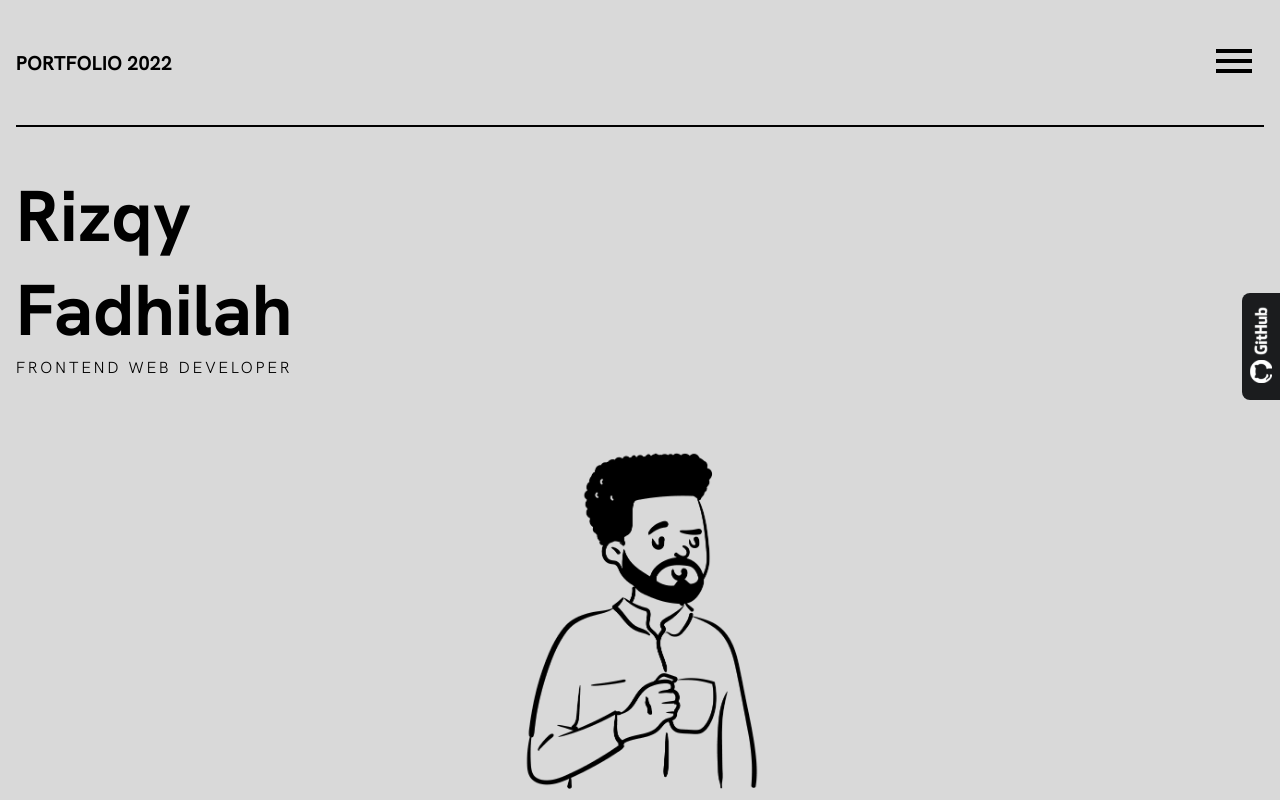
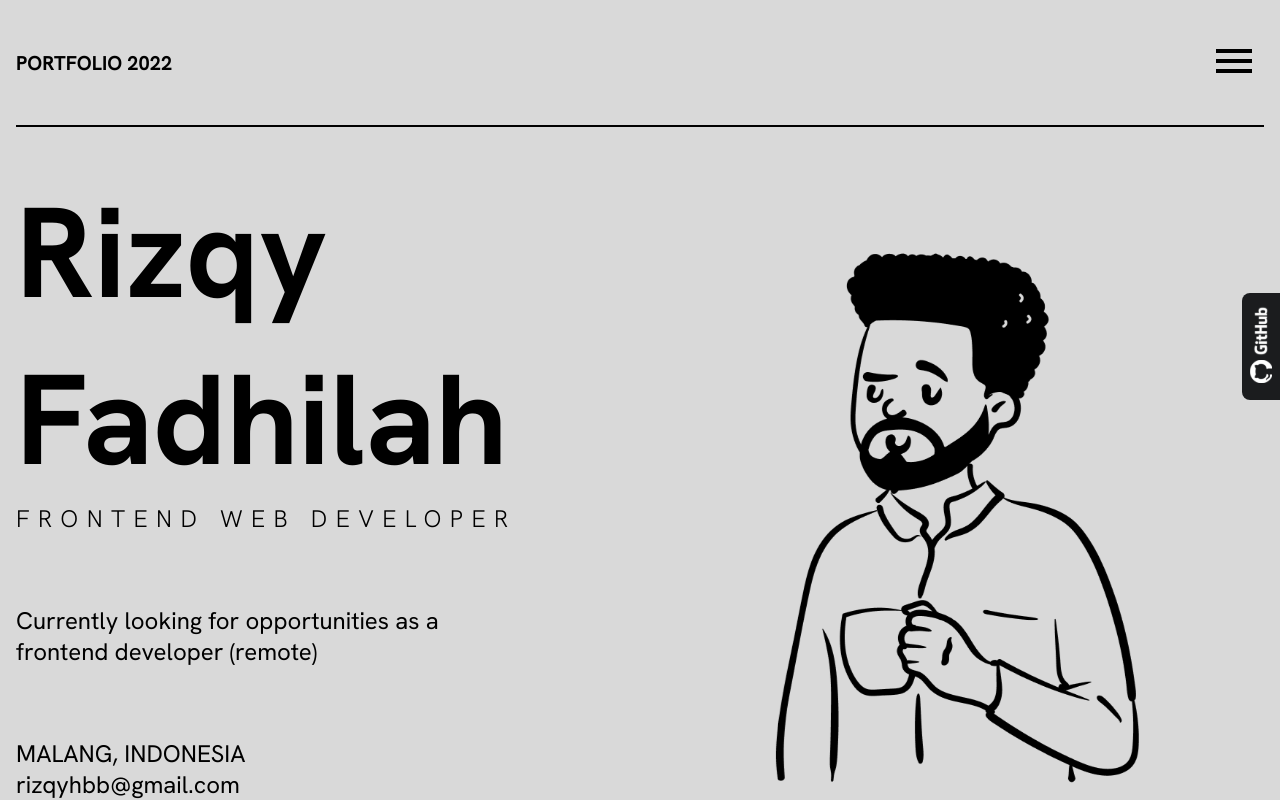
Before and after one commit to rizqyhbb/my-portfolio, a Next.js app: page / in a window 1280 px wide. Built offline with nearby package versions, Linux system fonts and the light colour scheme.

Commit message:
home page desktop done

```diff
--- a/src/components/title/Title.module.css
+++ b/src/components/title/Title.module.css
@@ -32,11 +32,51 @@
 }
 
 .subTitle {
-  letter-spacing: 3px;
+  letter-spacing: 0.2em;
   font-weight: lighter;
   display: inline;
   animation: opacity 1.5s;
   color: inherit;
+}
+
+.bannerContainer >  {
+  display: none;
+}
+
+.article {
+  display: none;
+  font-size: 24px;
+  margin-left: 16px;
+}
+
+@media only screen and (min-width: 768px) {
+  .container {
+    display: grid;
+    grid-template-columns: minmax(min-content, min-content);
+    height: 100vh;
+    height: calc(var(--vh) * 100 - var(--navHeight));
+  }
+
+  .title {
+    font-size: 128px;
+  }
+
+  .subTitle {
+    font-size: 24px;
+    letter-spacing: 0.35em;
+  }
+
+  .article {
+    display: grid;
+  }
+
+  .article:nth-child(2) {
+    align-items: center;
+  }
+
+  .article:last-child {
+    align-items: end;
+  }
 }
 
 @keyframes opacity {
--- a/src/components/title/index.tsx
+++ b/src/components/title/index.tsx
@@ -12,6 +12,7 @@ const Title = ({
   dark = false
 }: ITitle): JSX.Element => {
   return (
+    <div className={styles.container}>
       <div className={`${styles.bannerContainer} ${dark && styles.dark}`}>
         <div className={styles.blocker}></div>
         <h1 className={styles.title}>{title}</h1>
@@ -20,6 +21,13 @@ const Title = ({
           <p className={styles.subTitle}>{subtitle}</p>
         }
       </div>
+      <p className={styles.article}>Currently looking for opportunities as a frontend developer (remote)</p>
+      <p className={styles.article}>
+        MALANG, INDONESIA
+        <br/>
+        rizqyhbb@gmail.com
+      </p>
+    </div>
   );
 };
 
--- a/src/pages/index.tsx
+++ b/src/pages/index.tsx
@@ -18,8 +18,10 @@ const Home: NextPageWithLayout = () => {
         <div className={styles.titleContainer}>
           <Title title={<span>Rizqy<br />Fadhilah</span>} subtitle='FRONTEND WEB DEVELOPER' />
         </div>
-        <div className={styles.image}>
-          <Image alt='character' src="/char.png" width={240} height={350} quality={100} />
+        <div className={styles.imageContainer}>
+          <div className={styles.image}>
+            <Image alt='character' src="/char.png" quality={100} fill/>
+          </div>
         </div>
       </div>
     </div>
--- a/src/styles/Home.module.css
+++ b/src/styles/Home.module.css
@@ -16,14 +16,35 @@
   display: grid;
   height: 100vh;
   height: calc(var(--vh) * 100);
+  max-width: var(--maxWidthDisplay);
+  margin: auto;
+}
+
+.imageContainer{
+  display: grid;
+  align-items: flex-end;
+  justify-content: center;
 }
 
 .image {
-  display: flex;
-  justify-content: center;
-  align-items: flex-end;
   animation: opacity 2s;
+  position: relative;
+  height: 350px;
+  width: 240px;
   margin-top: 40px;
+}
+
+
+@media only screen and (min-width: 768px) {
+  .heroContainer {
+    grid-template-columns: 1fr 1fr;
+  }
+
+  .image {
+    transform: rotateY(180deg);
+    height: 552px;
+    width: 379px;
+  }
 }
 
 @keyframes opacity {
--- a/src/styles/globals.css
+++ b/src/styles/globals.css
@@ -6,6 +6,7 @@
   --black: #1b1c1e;
   --vh: 100vh;
   --navHeight: 153px;
+  --maxWidthDisplay: 1280px
 }
 
 html,
```
Lines whose indentation alone changed are shown as unchanged.
